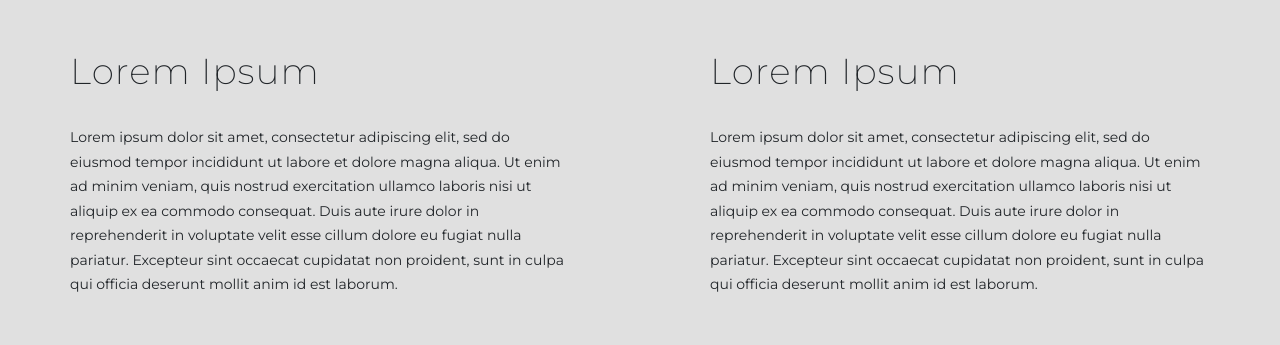
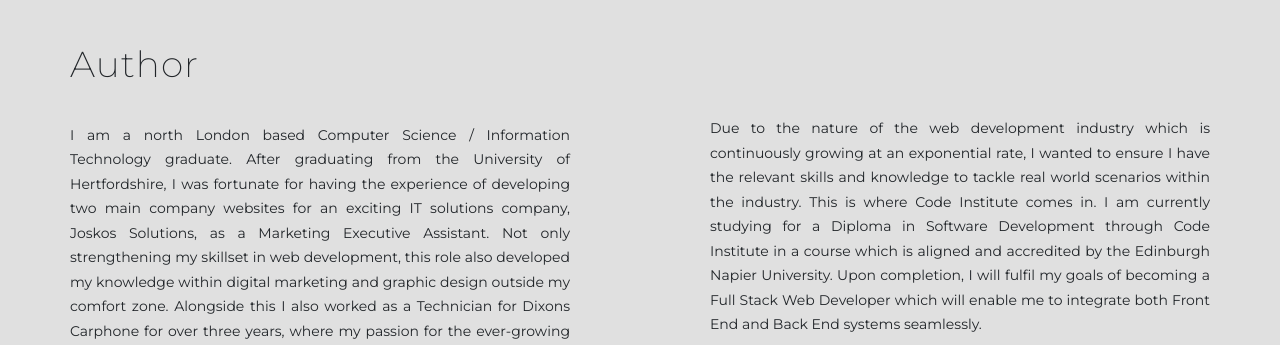
Before and after one commit to mineshkothari/fullstack, a Django app: page /about/ in a window 1280 px wide. Shown: the part 952-1297 px from the top of the page. Run offline with Django 3.2, Linux system fonts and the light colour scheme; parts of the project's set-up code (start-up, migrations or seed data) failed here and were passed over; some libraries are stand-ins or nearby versions.

Commit message:
change About text on about page and homepage

```diff
--- a/fullstack/about/templates/about/about.html
+++ b/fullstack/about/templates/about/about.html
@@ -8,10 +8,10 @@
 </div>
 <section class="sub-hero container-fluid">
     <div class="row no-gutters">
-            <div class="col">
+        <div class="col col-12 col-md-6">
             <span>Some cool about us comment goes here</span>
         </div>
-            <div class="col">
+        <div class="col col-12 col-md-6">
             Become a Patreon
         </div>
     </div>
@@ -22,17 +22,17 @@
         <div class="col-12 col-md-6 d-flex justify-content-center align-items-center">
             <div class="about-text-container">
                 <div class="about-title">
-                        <h3>Lorem Ipsum</h3>
+                    <h3 class="display-4">What is Fullstack?</h3>
                 </div>
-                    <div class="about-text">
-                        Lorem ipsum dolor sit amet, consectetur adipiscing elit,
-                        sed do eiusmod tempor incididunt ut labore et dolore magna
-                        aliqua. Ut enim ad minim veniam, quis nostrud exercitation
-                        ullamco laboris nisi ut aliquip ex ea commodo consequat.
-                        Duis aute irure dolor in reprehenderit in voluptate velit
-                        esse cillum dolore eu fugiat nulla pariatur. Excepteur sint
-                        occaecat cupidatat non proident, sunt in culpa qui officia
-                        deserunt mollit anim id est laborum.
+                <div class="about-text text-justify">
+                    In a nutshell, Fullstack is a community which not
+                    only helps you can learn but enables you to help
+                    others within Web Development. Fullstack brings
+                    all your development needs into one place from
+                    weekly blog articles, discussion forums and
+                    courses. Whether you’re a freelance developer,
+                    work in a large corporation or develop websites
+                    as a weekend hobby Fullstack has you covered.
                 </div>
             </div>
         </div>
@@ -43,34 +43,32 @@
         <div class="col-12 col-md-6 d-flex justify-content-center align-items-center">
             <div class="about-text-container">
                 <div class="about-title">
-                        <h3>Lorem Ipsum</h3>
+                    <h3 class="display-4">Author</h3>
                 </div>
-                    <div class="about-text">
-                        Lorem ipsum dolor sit amet, consectetur adipiscing elit,
-                        sed do eiusmod tempor incididunt ut labore et dolore magna
-                        aliqua. Ut enim ad minim veniam, quis nostrud exercitation
-                        ullamco laboris nisi ut aliquip ex ea commodo consequat.
-                        Duis aute irure dolor in reprehenderit in voluptate velit
-                        esse cillum dolore eu fugiat nulla pariatur. Excepteur sint
-                        occaecat cupidatat non proident, sunt in culpa qui officia
-                        deserunt mollit anim id est laborum.
+                <div class="about-text text-justify">
+                    I am a north London based Computer Science / Information Technology graduate.
+                    After graduating from the University of Hertfordshire, I was fortunate for having
+                    the experience of developing two main company websites for an exciting IT solutions
+                    company, Joskos Solutions, as a Marketing Executive Assistant. Not only strengthening
+                    my skillset in web development, this role also developed my knowledge within digital
+                    marketing and graphic design outside my comfort zone. Alongside this I also worked as
+                    a Technician for Dixons Carphone for over three years, where my passion for the
+                    ever-growing technology soared. I also embarked on a short project for 360GSP, an IT
+                    training and recruitment company, as a Designer / Developer which solidified my skills
+                    using the latest industry standards.
                 </div>
             </div>
         </div>
         <div class="col-12 col-md-6 d-flex justify-content-center align-items-center">
             <div class="about-text-container">
-                    <div class="about-title">
-                        <h3>Lorem Ipsum</h3>
-                    </div>
-                    <div class="about-text">
-                        Lorem ipsum dolor sit amet, consectetur adipiscing elit,
-                        sed do eiusmod tempor incididunt ut labore et dolore magna
-                        aliqua. Ut enim ad minim veniam, quis nostrud exercitation
-                        ullamco laboris nisi ut aliquip ex ea commodo consequat.
-                        Duis aute irure dolor in reprehenderit in voluptate velit
-                        esse cillum dolore eu fugiat nulla pariatur. Excepteur sint
-                        occaecat cupidatat non proident, sunt in culpa qui officia
-                        deserunt mollit anim id est laborum.
+                <div class="about-text text-justify">
+                    Due to the nature of the web development industry which is continuously growing at an
+                    exponential rate, I wanted to ensure I have the relevant skills and knowledge to tackle
+                    real world scenarios within the industry. This is where Code Institute comes in. I am
+                    currently studying for a Diploma in Software Development through Code Institute in a
+                    course which is aligned and accredited by the Edinburgh Napier University. Upon completion,
+                    I will fulfil my goals of becoming a Full Stack Web Developer which will enable me to
+                    integrate both Front End and Back End systems seamlessly.
                 </div>
             </div>
         </div>
@@ -81,17 +79,10 @@
         <div class="col-12 col-md-6 d-flex justify-content-center align-items-center">
             <div class="about-text-container">
                 <div class="about-title">
-                        <h3>Lorem Ipsum</h3>
+                    <h3 class="display-4">Inspiration</h3>
                 </div>
-                    <div class="about-text">
-                        Lorem ipsum dolor sit amet, consectetur adipiscing elit,
-                        sed do eiusmod tempor incididunt ut labore et dolore magna
-                        aliqua. Ut enim ad minim veniam, quis nostrud exercitation
-                        ullamco laboris nisi ut aliquip ex ea commodo consequat.
-                        Duis aute irure dolor in reprehenderit in voluptate velit
-                        esse cillum dolore eu fugiat nulla pariatur. Excepteur sint
-                        occaecat cupidatat non proident, sunt in culpa qui officia
-                        deserunt mollit anim id est laborum.
+                <div class="about-text text-justify">
+                    Simplicity is key.
                 </div>
             </div>
         </div>
```
Also changed, not shown: fullstack/home/templates/home/index.html (+9 -9 lines). Lines whose indentation alone changed are shown as unchanged.
